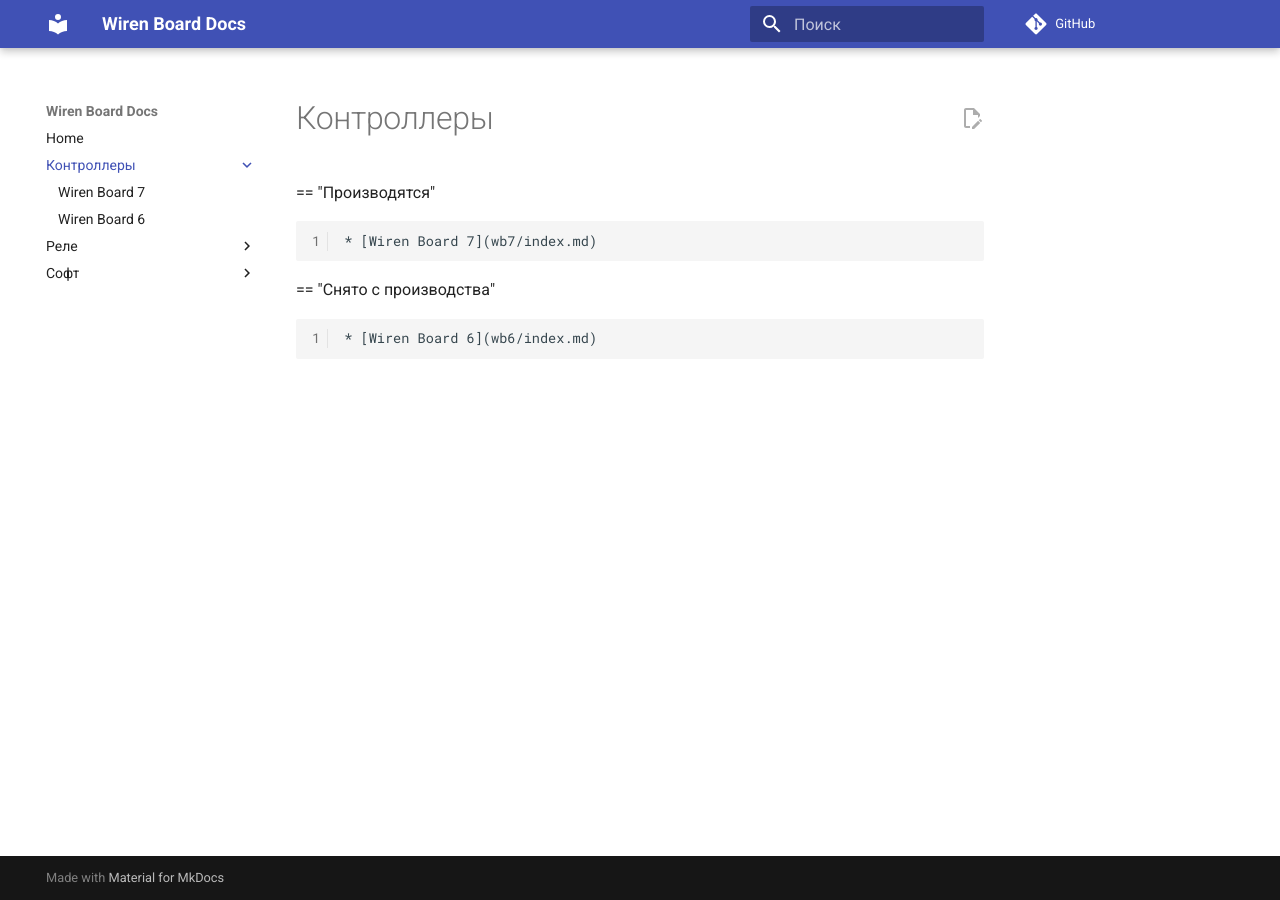
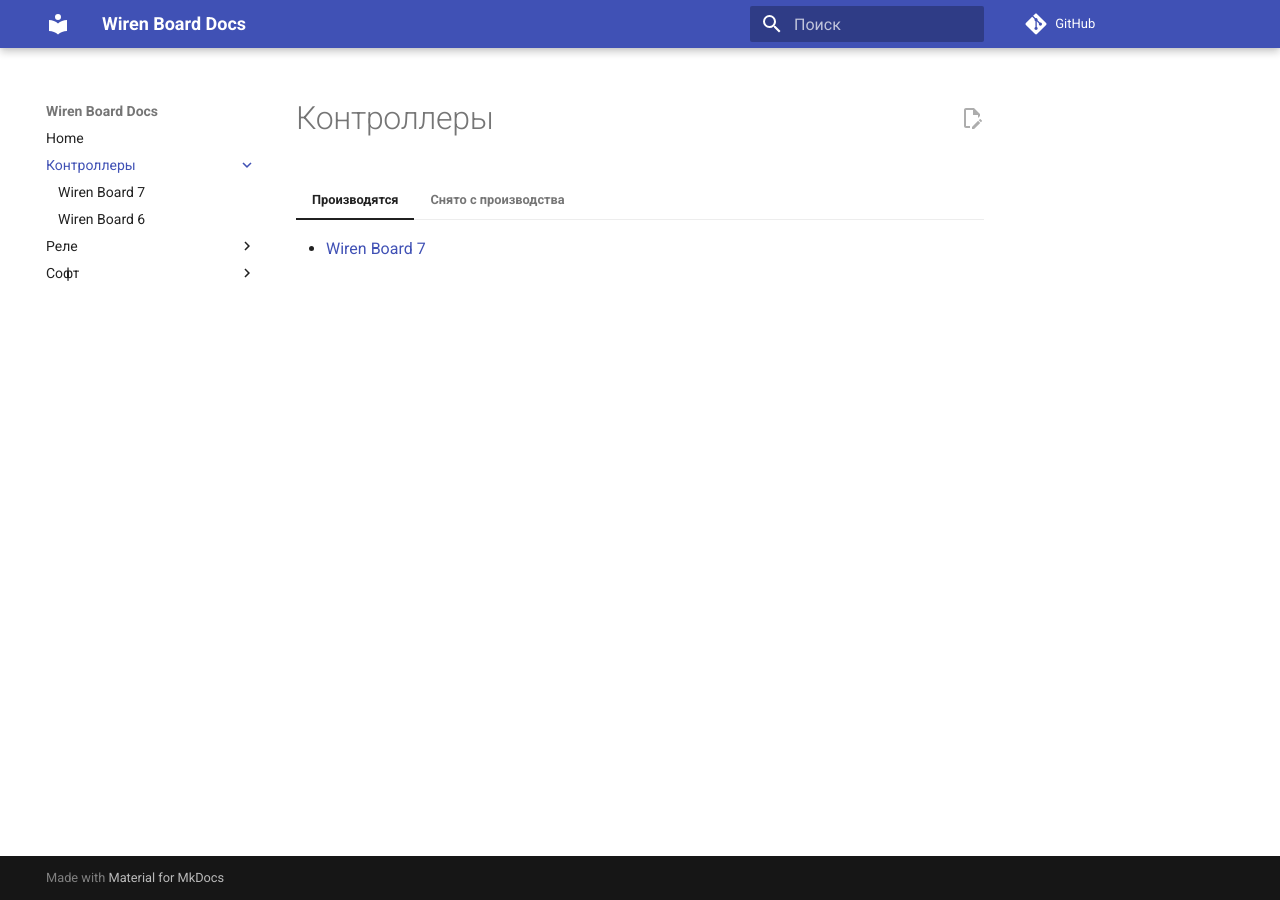
Before and after one commit to aadegtyarev/mkdocs-test, an MkDocs documentation site: the page built from docs/plc/index.md, in a window 1280 px wide. Built offline with MkDocs 1.6.1 and Material for MkDocs 9.7.7, drawn with Linux system fonts in a browser that asks for light colours; comment, search, counter and statistics services are not loaded.

Commit message:
Доделываю структуру страницы и инклюды

```diff
--- a/docs/plc/index.md
+++ b/docs/plc/index.md
@@ -1,9 +1,9 @@
 # Контроллеры
 
-== "Производятся"
+=== "Производятся"
 
     * [Wiren Board 7](wb7/index.md)
 
-== "Снято с производства"
+=== "Снято с производства"
 
     * [Wiren Board 6](wb6/index.md)
```
Also changed, not shown: docs/includes/modbus/in-devices.md (+4 -1 lines), docs/includes/modbus/default-params.md (renamed from docs/includes/modbus/default-settings.md).
